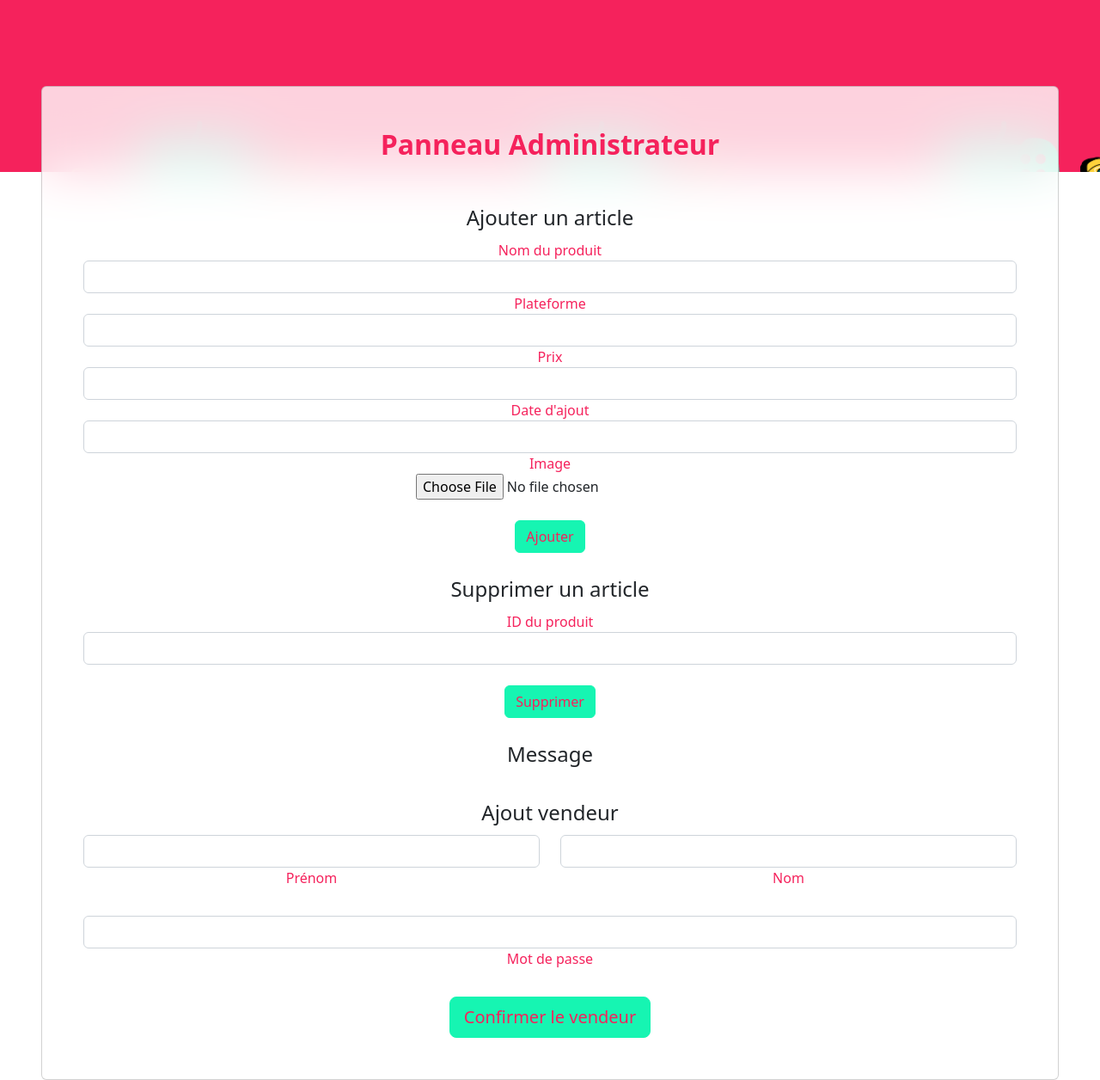
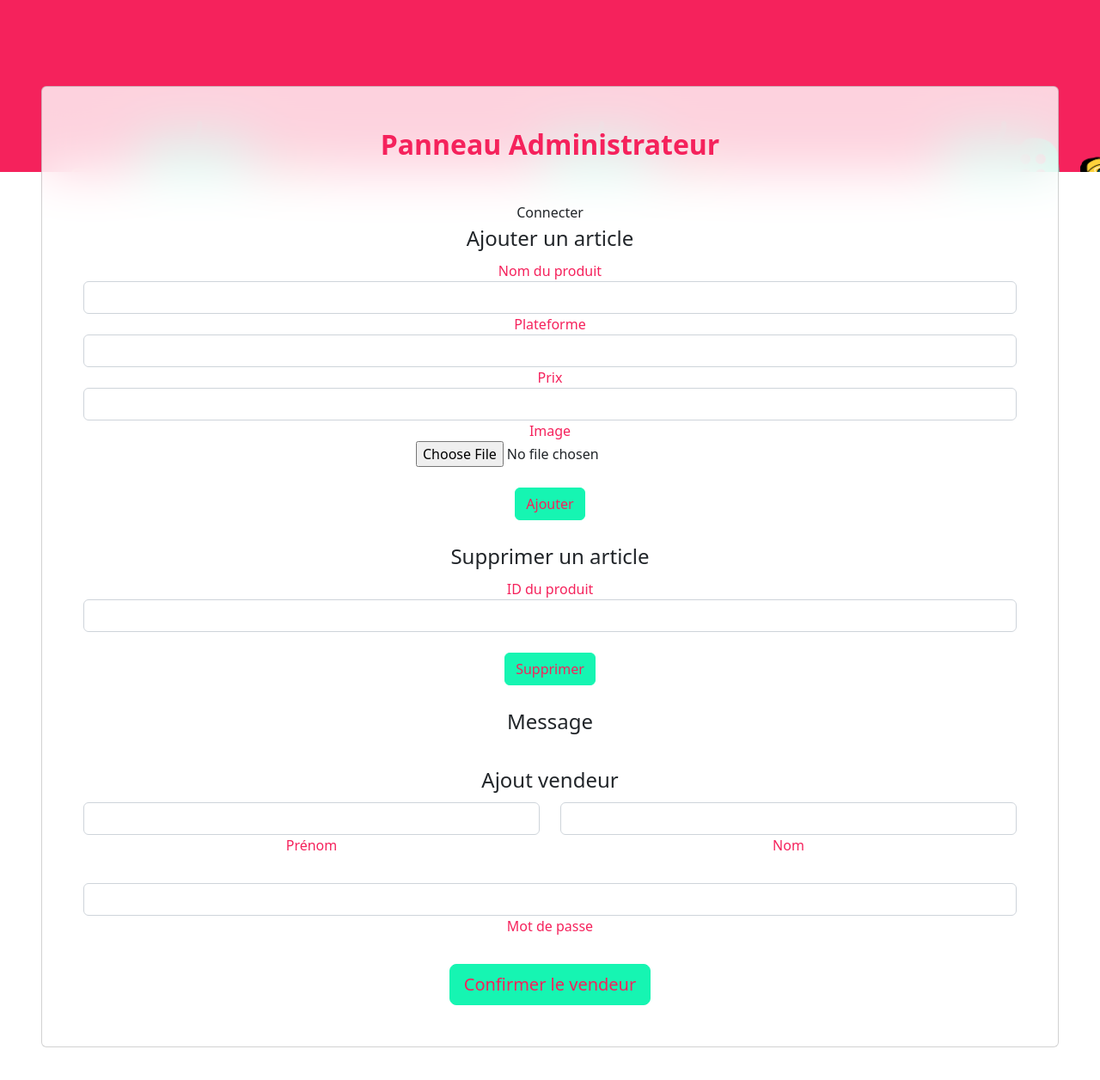
Before and after one commit to johnlvl/RetroGame, a PHP site: page /adminPanel.php in a window 1280 px wide. Shown: the whole page at 86% size. After the commit the page ends 1218 px from the top, so only its background shows below. Run offline with PHP 8.4, Linux system fonts and the light colour scheme; the visitor is signed in with stand-in values (Sample User, id 1); data that the repository does not hold is empty.

Commit message:
Fonctionnalité OK

```diff
--- a/adminConnection.php
+++ b/adminConnection.php
@@ -1,7 +1,6 @@
 <?php
 session_start();
 require('db.php');
-
 // CONNEXION
 if(!empty($_POST['first_name']) && !empty($_POST['last_name']) && !empty($_POST['password'])){
 
@@ -16,7 +15,7 @@ if(!empty($_POST['first_name']) && !empty($_POST['last_name']) && !empty($_POST[
 
 	echo $password;
 
-	$req = $db->prepare('SELECT * FROM admin WHERE first_name = ?, last_name = ?');
+	$req = $db->prepare('SELECT * FROM admin WHERE first_name = ? AND last_name = ?');
 	$req->execute(array($first_name, $last_name));
 
 	while($admin = $req->fetch()){
@@ -24,7 +23,7 @@ if(!empty($_POST['first_name']) && !empty($_POST['last_name']) && !empty($_POST[
 		if($password == $admin['password']){
 			$error = 0;
 			$_SESSION['connect'] = 1;
-			$_SESSION['pseudo']	 = $admin['pseudo'];
+			$_SESSION['admin_id']	 = $admin['id'];
 
 			/*if(isset($_POST['connect'])) {
 				setcookie('log', $admin['secret'], time() + 365*24*3600, '/', null, false, true);
--- a/adminPanel.php
+++ b/adminPanel.php
@@ -39,15 +39,18 @@ require('db.php');
         <div class="row d-flex justify-content-center">
             <div class="col-lg-8">
                 <h2 class="fw-bold mb-5">Panneau Administrateur</h2>
+                <?php if(isset($_SESSION['connect'])){
+                    echo 'Connecter';
+                }
+                ?>
             </div>
 
 
 
-
-
+<!--Ajouter un article-->
 <?php
         if(!empty($_POST["name"]) && !empty($_POST["product_categorie"]) && !empty($_POST["price"])){
-    if(isset($_POST["name"]) && isset($_POST["product_categorie"]) && isset($_POST["price"])){
+
                 $name = htmlspecialchars($_POST["name"]);
                 $product_categorie = htmlspecialchars($_POST["product_categorie"]);
                 $price = htmlspecialchars($_POST["price"]);
@@ -61,14 +64,14 @@ if(!empty($_POST["name"]) && !empty($_POST["product_categorie"]) && !empty($_POS
                 $req->bindValue(":platform", $product_categorie, PDO::PARAM_STR);
                 $req->bindValue(":price", $price, PDO::PARAM_STR);
 
+
                 //exécute la requête
                 $req->execute();
-    } else {
-        echo "Problème";
-    }
+
+
         }
 ?>
-<!--Ajouter un article-->
+
 <form method="POST" action="adminPanel.php">
 <fieldset>
 
@@ -81,9 +84,9 @@ if(!empty($_POST["name"]) && !empty($_POST["product_categorie"]) && !empty($_POS
 
     <!-- Text input-->
     <div class="form-group">
-    <label class="col-md-12 control-label" for="product_name">Nom du produit</label>
+    <label class="col-md-12 control-label" for="name">Nom du produit</label>
     <div class="col-md-12">
-    <input id="product_name" name="name" class="form-control input-md" type="text">
+    <input id="name" name="name" class="form-control input-md" type="text">
 
     </div>
     </div>
@@ -105,12 +108,6 @@ if(!empty($_POST["name"]) && !empty($_POST["product_categorie"]) && !empty($_POS
     <label class="col-md-12 control-label" for="price">Prix</label>
     <div class="col-md-12">
     <input id="price" name="price" class="form-control input-md" type="text">
-
-    <!-- Text input-->
-    <div class="form-group">
-    <label class="col-md-12 control-label" for="date">Date d'ajout</label>
-    <div class="col-md-12">
-    <input id="price" name="dateAdd" class="form-control input-md" type="text">
 
     <!-- File Button -->
     <div class="form-group">
@@ -195,7 +192,7 @@ if(!empty($_POST["name"]) && !empty($_POST["product_categorie"]) && !empty($_POS
     <!-- ajouter seller -->
         <?php
         if(!empty($_POST["sellerFirstName"]) && !empty($_POST["sellerLastName"]) && !empty($_POST["sellerPassword"])){
-            if(isset($_POST["sellerFirstName"]) && isset($_POST["sellerLastName"]) && isset($_POST["sellerPassword"])){
+
                 $sellerFirstName = htmlspecialchars($_POST["sellerFirstName"]);
                 $sellerLastName = htmlspecialchars($_POST["sellerLastName"]);
                 // Cryptage mdp
@@ -209,10 +206,6 @@ if(!empty($_POST["name"]) && !empty($_POST["product_categorie"]) && !empty($_POS
                 $req->bindValue(":password", $sellerPassword, PDO::PARAM_STR);
                 //exécute la requête
                 $req->execute();
-
-            } else {
-                echo "Problème";
-            }
         }
         ?>
         <br><legend>Ajout vendeur</legend>
```
Also changed, not shown: sellerPanel.php (+2 -11 lines). Lines whose indentation alone changed are shown as unchanged.
